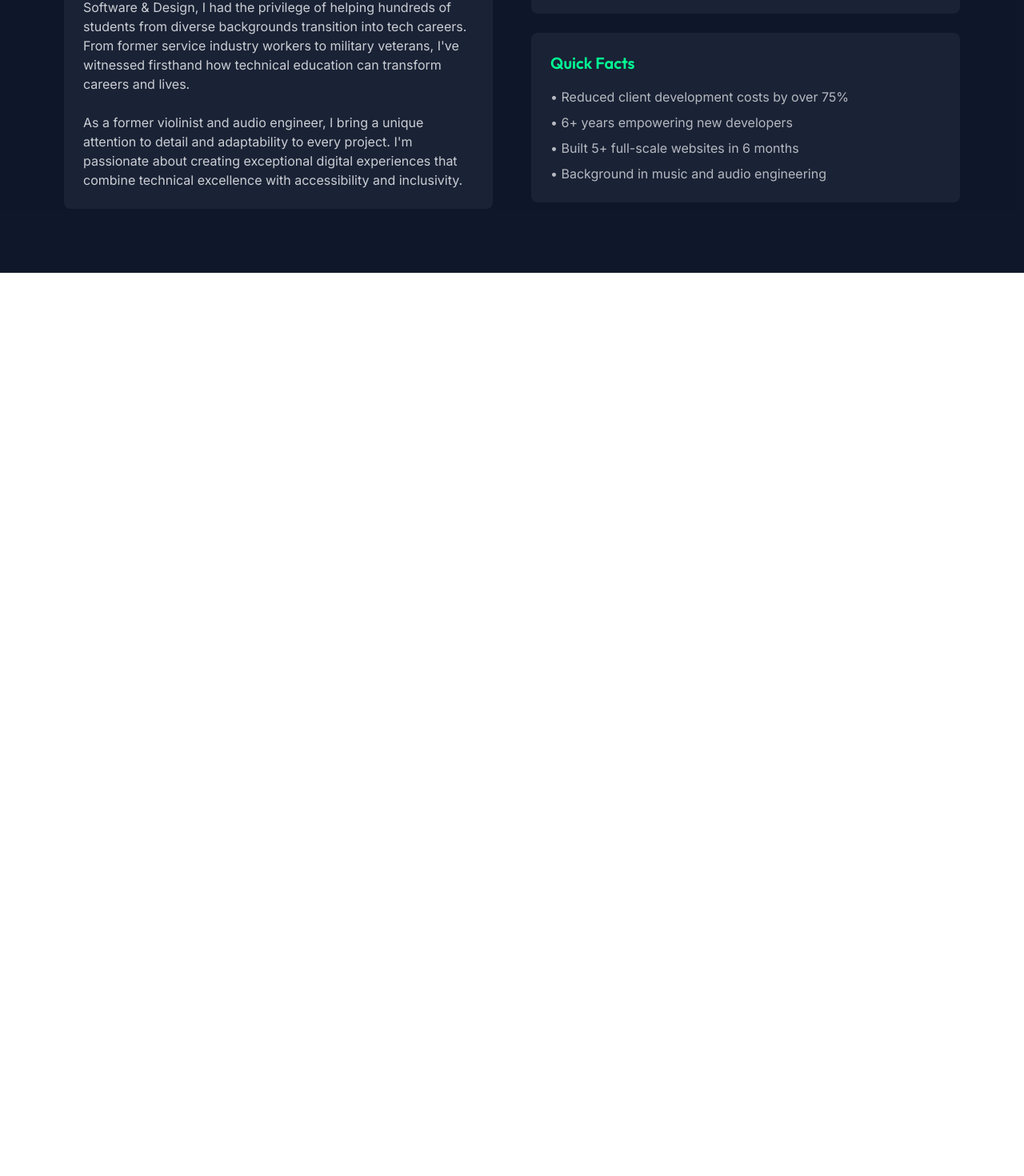
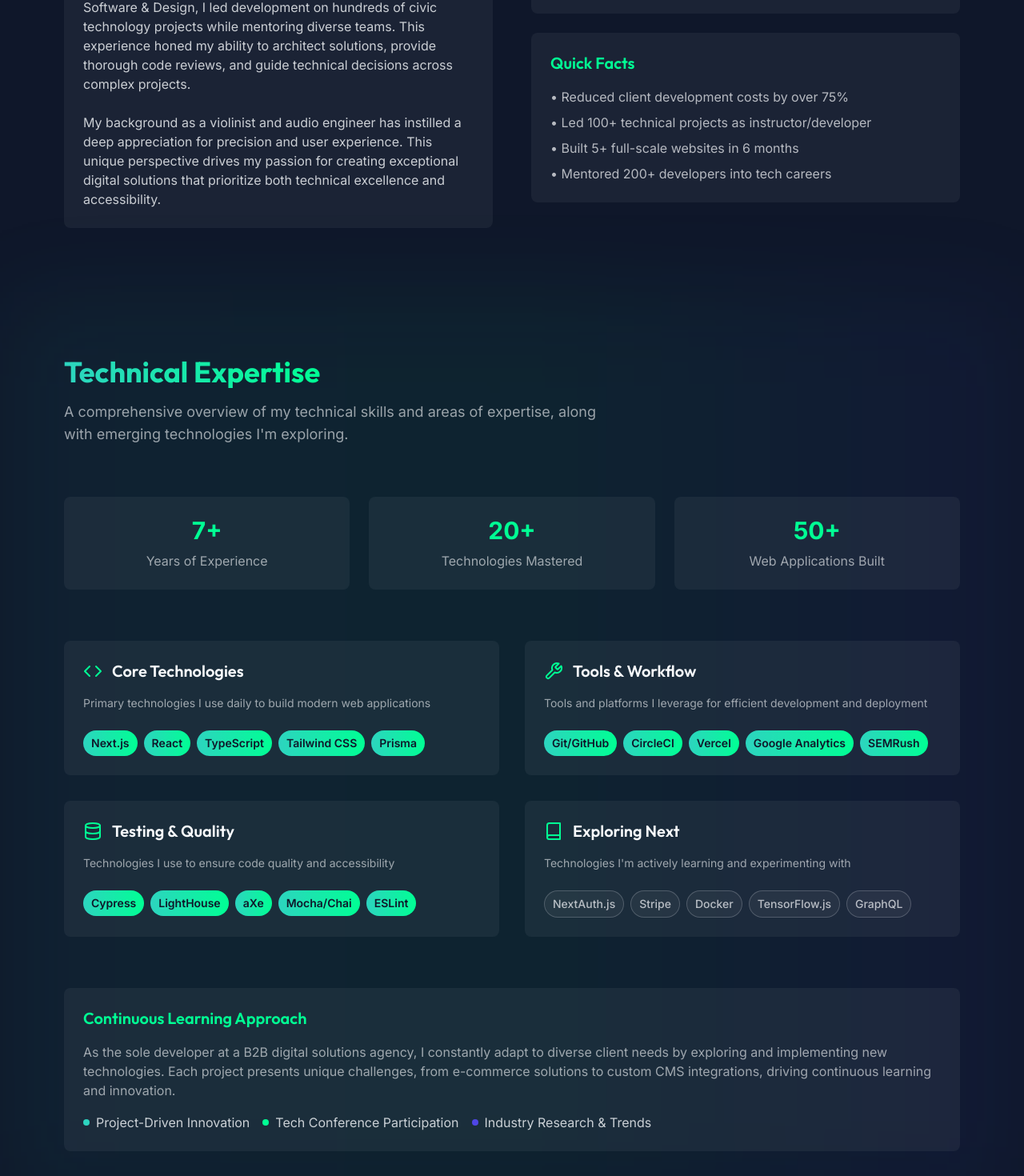
Before and after one commit to Kalikoze/personal-portfolio, a Next.js app: page / in a window 1280 px wide. Shown: the part 1263-2733 px from the top of the page at 80% size. Before the commit the page ends 1604 px from the top, so only its background shows below. Built offline with nearby package versions, Linux system fonts and the light colour scheme.

Commit message:
Feat: Build out skills section highlighting my technical skills and areas of expertise, as well as my continuous learning approach

```diff
--- a/app/components/About.tsx
+++ b/app/components/About.tsx
@@ -5,7 +5,7 @@
 export default function About() {
   return (
     <section
-      className="min-h-screen py-20 bg-dark/50"
+      className="min-h-screen py-20"
       aria-labelledby="about-heading"
       data-cy="about-section"
     >
@@ -49,15 +49,15 @@
                 exceptional quality.
               </p>
               <p className="text-light/80">
-                During my 6 years as a Senior Instructor at Turing School of Software & Design,
-                I had the privilege of helping hundreds of students from diverse backgrounds transition
-                into tech careers. From former service industry workers to military veterans, I&apos;ve
-                witnessed firsthand how technical education can transform careers and lives.
+                During my 6 years as a Senior Instructor at the Turing School of Software & Design,
+                I led development on hundreds of civic technology projects while mentoring diverse teams.
+                This experience honed my ability to architect solutions, provide thorough code reviews,
+                and guide technical decisions across complex projects.
               </p>
               <p className="text-light/80">
-                As a former violinist and audio engineer, I bring a unique attention to detail and
-                adaptability to every project. I&apos;m passionate about creating exceptional digital
-                experiences that combine technical excellence with accessibility and inclusivity.
+                My background as a violinist and audio engineer has instilled a deep appreciation for
+                precision and user experience. This unique perspective drives my passion for creating
+                exceptional digital solutions that prioritize both technical excellence and accessibility.
               </p>
             </div>
           </motion.div>
@@ -88,9 +88,9 @@
               </h3>
               <ul className="space-y-2 text-light/70">
                 <li>• Reduced client development costs by over 75%</li>
-                <li>• 6+ years empowering new developers</li>
+                <li>• Led 100+ technical projects as instructor/developer</li>
                 <li>• Built 5+ full-scale websites in 6 months</li>
-                <li>• Background in music and audio engineering</li>
+                <li>• Mentored 200+ developers into tech careers</li>
               </ul>
             </div>
           </motion.div>
--- /dev/null
+++ b/app/components/Skills.tsx
@@ -0,0 +1,196 @@
+'use client'
+
+import { motion } from 'framer-motion'
+import { FiCode, FiDatabase, FiTool, FiBook } from 'react-icons/fi'
+
+const skillCategories = [
+  {
+    title: 'Core Technologies',
+    icon: FiCode,
+    description: 'Primary technologies I use daily to build modern web applications',
+    skills: [
+      'Next.js',
+      'React',
+      'TypeScript',
+      'Tailwind CSS',
+      'Prisma',
+    ],
+  },
+  {
+    title: 'Tools & Workflow',
+    icon: FiTool,
+    description: 'Tools and platforms I leverage for efficient development and deployment',
+    skills: [
+      'Git/GitHub',
+      'CircleCI',
+      'Vercel',
+      'Google Analytics',
+      'SEMRush',
+    ],
+  },
+  {
+    title: 'Testing & Quality',
+    icon: FiDatabase,
+    description: 'Technologies I use to ensure code quality and accessibility',
+    skills: [
+      'Cypress',
+      'LightHouse',
+      'aXe',
+      'Mocha/Chai',
+      'ESLint',
+    ],
+  },
+  {
+    title: 'Exploring Next',
+    icon: FiBook,
+    description: 'Technologies I\'m actively learning and experimenting with',
+    skills: [
+      'NextAuth.js',
+      'Stripe',
+      'Docker',
+      'TensorFlow.js',
+      'GraphQL',
+    ],
+  },
+] as const
+
+export default function Skills() {
+  return (
+    <section
+      className="relative min-h-screen py-20"
+      aria-labelledby="skills-heading"
+      data-cy="skills-section"
+    >
+      <motion.div
+        className="absolute inset-0 bg-gradient-to-r from-primary/10 via-accent/10 to-secondary/10 blur-3xl"
+        animate={{
+          opacity: [0.5, 0.8, 0.5],
+        }}
+        transition={{
+          duration: 5,
+          repeat: Infinity,
+          ease: "easeInOut"
+        }}
+      />
+
+      <div className="relative max-w-6xl mx-auto px-4 w-full">
+        <motion.header
+          initial={{ opacity: 0, y: 20 }}
+          whileInView={{ opacity: 1, y: 0 }}
+          viewport={{ once: true }}
+          transition={{ duration: 0.5 }}
+          className="mb-16"
+        >
+          <h2
+            id="skills-heading"
+            className="text-4xl font-display font-bold mb-4"
+          >
+            <span className="bg-gradient-to-r from-primary to-accent inline-block text-transparent bg-clip-text">
+              Technical Expertise
+            </span>
+          </h2>
+          <p className="text-light/60 text-lg max-w-2xl">
+            A comprehensive overview of my technical skills and areas of expertise,
+            along with emerging technologies I'm exploring.
+          </p>
+        </motion.header>
+
+        <motion.div
+          initial={{ opacity: 0, y: 20 }}
+          whileInView={{ opacity: 1, y: 0 }}
+          viewport={{ once: true }}
+          transition={{ duration: 0.5, delay: 0.2 }}
+          className="grid grid-cols-1 md:grid-cols-3 gap-6 mb-16"
+        >
+          <div className="bg-light/5 rounded-lg p-6 text-center">
+            <div className="text-3xl font-bold text-accent mb-2">7+</div>
+            <div className="text-light/60">Years of Experience</div>
+          </div>
+          <div className="bg-light/5 rounded-lg p-6 text-center">
+            <div className="text-3xl font-bold text-accent mb-2">20+</div>
+            <div className="text-light/60">Technologies Mastered</div>
+          </div>
+          <div className="bg-light/5 rounded-lg p-6 text-center">
+            <div className="text-3xl font-bold text-accent mb-2">50+</div>
+            <div className="text-light/60">Web Applications Built</div>
+          </div>
+        </motion.div>
+
+        <div className="grid md:grid-cols-2 gap-8">
+          {skillCategories.map((category, categoryIndex) => (
+            <motion.div
+              key={category.title}
+              initial={{ opacity: 0, y: 20 }}
+              whileInView={{ opacity: 1, y: 0 }}
+              viewport={{ once: true }}
+              transition={{ duration: 0.5, delay: categoryIndex * 0.1 }}
+              className="bg-light/5 rounded-lg p-6 h-full"
+            >
+              <div className="flex items-center gap-3 mb-4">
+                <category.icon className="w-6 h-6 text-accent" />
+                <h3 className="text-xl font-display font-semibold text-light">
+                  {category.title}
+                </h3>
+              </div>
+              <p className="text-light/60 mb-6 text-sm">
+                {category.description}
+              </p>
+              <div className="flex flex-wrap gap-2">
+                {category.skills.map((skill, index) => (
+                  <motion.span
+                    key={skill}
+                    initial={{ opacity: 0, scale: 0.9 }}
+                    whileInView={{ opacity: 1, scale: 1 }}
+                    viewport={{ once: true }}
+                    transition={{
+                      duration: 0.3,
+                      delay: (categoryIndex * 0.1) + (index * 0.1)
+                    }}
+                    className={`px-2.5 py-1.5 rounded-full text-sm font-medium
+                      ${category.title === 'Exploring Next'
+                        ? 'bg-light/5 text-light/70 border border-light/20'
+                        : 'bg-gradient-to-r from-primary to-accent text-dark font-semibold'
+                      }`}
+                  >
+                    {skill}
+                  </motion.span>
+                ))}
+              </div>
+            </motion.div>
+          ))}
+        </div>
+
+        <motion.footer
+          initial={{ opacity: 0, y: 20 }}
+          whileInView={{ opacity: 1, y: 0 }}
+          viewport={{ once: true }}
+          transition={{ duration: 0.5 }}
+          className="mt-16 bg-light/5 rounded-lg p-6 md:col-span-2"
+        >
+          <h3 className="text-xl font-display font-semibold text-accent mb-4">
+            Continuous Learning Approach
+          </h3>
+          <p className="text-light/60 mb-4">
+            As the sole developer at a B2B digital solutions agency, I constantly adapt to diverse client needs
+            by exploring and implementing new technologies. Each project presents unique challenges,
+            from e-commerce solutions to custom CMS integrations, driving continuous learning and innovation.
+          </p>
+          <div className="flex flex-wrap gap-4">
+            <div className="flex items-center gap-2">
+              <span className="w-2 h-2 rounded-full bg-primary"></span>
+              <span className="text-light/80">Project-Driven Innovation</span>
+            </div>
+            <div className="flex items-center gap-2">
+              <span className="w-2 h-2 rounded-full bg-accent"></span>
+              <span className="text-light/80">Tech Conference Participation</span>
+            </div>
+            <div className="flex items-center gap-2">
+              <span className="w-2 h-2 rounded-full bg-secondary"></span>
+              <span className="text-light/80">Industry Research & Trends</span>
+            </div>
+          </div>
+        </motion.footer>
+      </div>
+    </section>
+  )
+}
--- a/app/page.tsx
+++ b/app/page.tsx
@@ -1,11 +1,13 @@
 import Hero from '@/app/components/Hero'
 import About from '@/app/components/About'
+import Skills from '@/app/components/Skills'
 
 export default function Home() {
   return (
     <main className="min-h-screen bg-dark text-light">
       <Hero />
       <About />
+      <Skills />
       {/* Additional sections will go here */}
     </main>
   )
```
